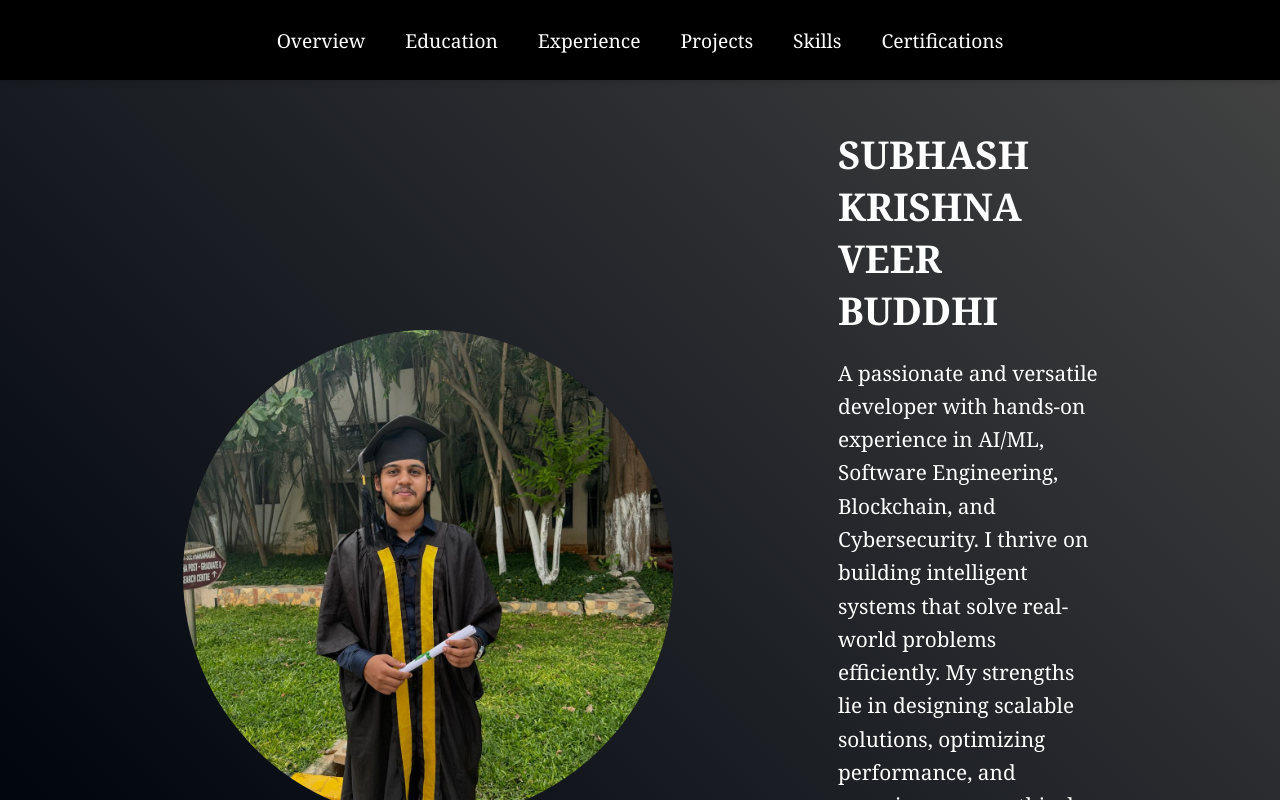
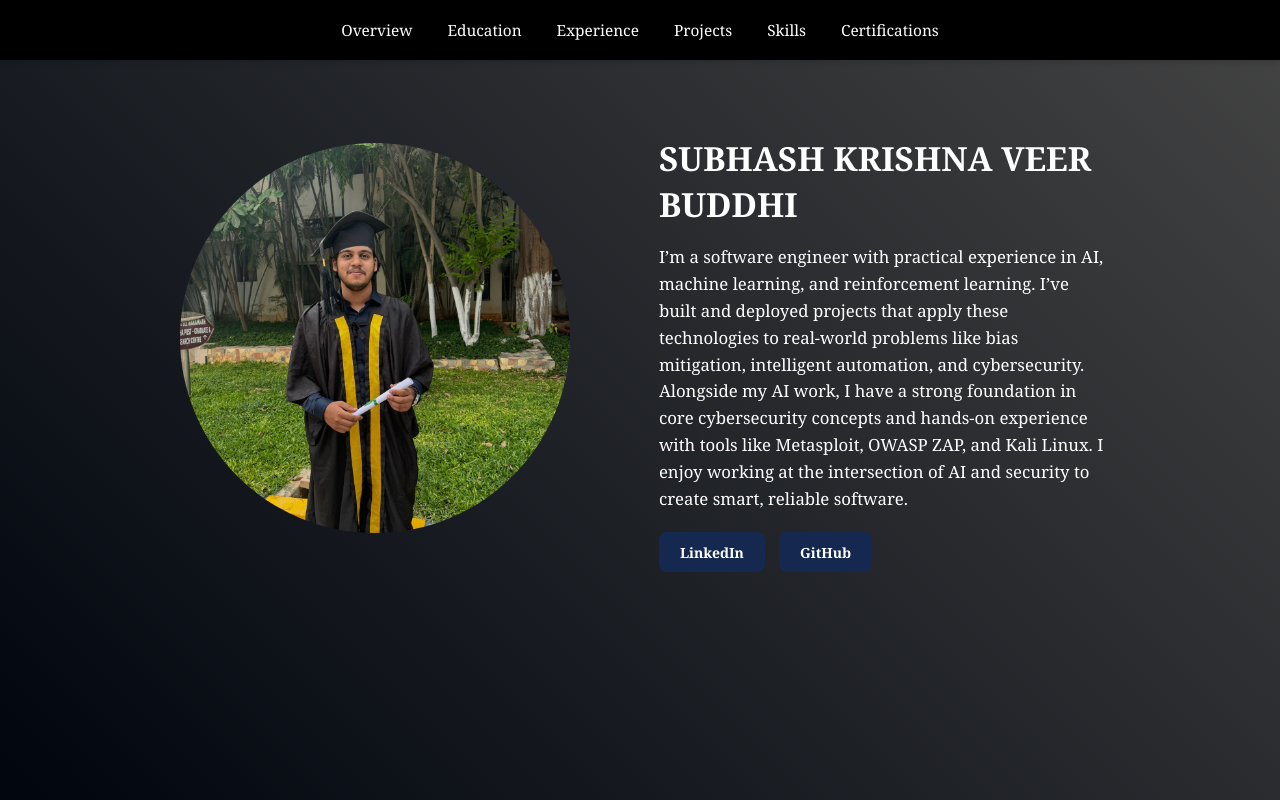
Before and after one commit to skveer1902/Portfolio, a React (Create React App) app: page / in a window 1280 px wide. Built offline with nearby package versions, Linux system fonts and the light colour scheme; the HTML template or start-up script is replaced by a standard one.

Commit message:
Basic final changes

```diff
--- a/src/App.css
+++ b/src/App.css
@@ -6,7 +6,7 @@
 html, body {
   margin: 0;
   padding: 0;
-  font-size: 16px;
+  font-size: 14px;
 }
 
 /* === Global Settings === */
@@ -16,7 +16,7 @@ body {
   overflow: hidden; /* prevent body scrolling */
   font-family: 'Georgia', serif;
   color: #ffffff;
-  font-size: 16px;
+  font-size: 14px;
 }
 
 .mainContainer {
@@ -36,7 +36,7 @@ h1, h2, h3, h4, p, li {
   position: fixed;
   top: 0;
   width: 100%;
-  height: 80px;
+  height: 60px;
   background-color: #000000;
   z-index: 1000;
   display: flex;
@@ -56,7 +56,7 @@ h1, h2, h3, h4, p, li {
 }
 
 .navList li {
-  font-size: 1.2rem;
+  font-size: 1.1rem;
   color: #ffffff;
   cursor: pointer;
   transition: transform 0.3s ease, background-color 0.3s ease;
@@ -86,8 +86,9 @@ section:nth-child(odd) {
 section h2 {
   text-align: center;
   margin-bottom: 2rem;
-  font-size: 2.4rem;
   color: #ffffff;
+  font-size: 30px;
+  padding-bottom: 20px;
 }
 
 /* === Overview Section === */
@@ -97,15 +98,15 @@ section h2 {
   justify-content: center;
   flex-wrap: wrap;
   width: 76%;
-  height: 45vw;
+  height: 40vw;
   margin-left: 12%;
   margin-right: 12%;
-  gap: 10rem;
+  gap: 6rem;
 }
 
 .overviewImage img {
-  width: 500px;
-  height: 500px;
+  width: 400px;
+  height: 400px;
   object-fit: cover;
   border-radius: 50%;
   border: 5px solid #00bbd400;
@@ -118,18 +119,18 @@ section h2 {
 }
 
 .overviewContent h1 {
-  font-size: 3vw;
+  font-size: 2.6vw;
   text-transform: uppercase;
   margin-bottom: 1rem;
 }
 
 .overviewContent p {
-  font-size: 1.3em;
+  font-size: 1.2em;
   line-height: 1.6;
 }
 
 .cardLinks {
-  margin-top: 1.5rem;
+  margin-top: 1.4rem;
   display: flex;
   gap: 1rem;
 }
@@ -204,7 +205,7 @@ section h2 {
   border-radius: 16px;
   box-shadow: 0 4px 12px rgba(0,0,0,0.1);
   font-size: 1.5rem;
-  width: 45%;
+  width: 48%;
   display: flex;
   flex-direction: column;
   color: #000;
@@ -216,7 +217,8 @@ section h2 {
 }
 
 .educationCard p {
-  margin: 0.3rem 0;
+  margin: 0.2rem 0;
+  font-size: 1.2rem;
 }
 
 .educationCard img {
@@ -239,9 +241,9 @@ section h2 {
   padding: 2rem;
   border-radius: 16px;
   box-shadow: 0 4px 12px rgba(0,0,0,0.1);
-  font-size: 1.5rem;
+  font-size: 1.3rem;
   color: #000;
-  width: 90%;
+  width: 100%;
 }
 
 .experienceCard ul {
@@ -277,7 +279,7 @@ section h2 {
 
 .projectCard img {
   width: 100%;
-  height: 400px;
+  height: 300px;
   object-fit: fill;
   border-radius: 12px;
   margin-bottom: 1rem;
@@ -339,7 +341,7 @@ section h2 {
 }
 
 .skillsGroup h4 {
-  font-size: 1.4rem;
+  font-size: 1.3rem;
   margin-bottom: 1rem;
 }
 
@@ -355,7 +357,7 @@ section h2 {
   padding: 0.8rem 1.2rem;
   border-radius: 10px;
   font-weight: 600;
-  font-size: 1rem;
+  font-size: 0.9rem;
   box-shadow: 0 2px 6px rgba(0,0,0,0.1);
 }
 
--- a/src/App.js
+++ b/src/App.js
@@ -115,7 +115,7 @@ function App() {
           <div className="overviewContent animateOnScroll">
             <h1>SUBHASH KRISHNA VEER BUDDHI</h1>
             <p>
-              A passionate and versatile developer with hands-on experience in AI/ML, Software Engineering, Blockchain, and Cybersecurity. I thrive on building intelligent systems that solve real-world problems efficiently. My strengths lie in designing scalable solutions, optimizing performance, and ensuring secure, ethical technology. I’m driven by curiosity, continuous learning, and making meaningful contributions through code.
+              I’m a software engineer with practical experience in AI, machine learning, and reinforcement learning. I’ve built and deployed projects that apply these technologies to real-world problems like bias mitigation, intelligent automation, and cybersecurity. Alongside my AI work, I have a strong foundation in core cybersecurity concepts and hands-on experience with tools like Metasploit, OWASP ZAP, and Kali Linux. I enjoy working at the intersection of AI and security to create smart, reliable software.
             </p>
             <div className="cardLinks">
               <a href="https://www.linkedin.com/in/subhash-krishna-veer-buddhi/" target="_blank" rel="noopener noreferrer" className="cardLink">LinkedIn</a>
```
